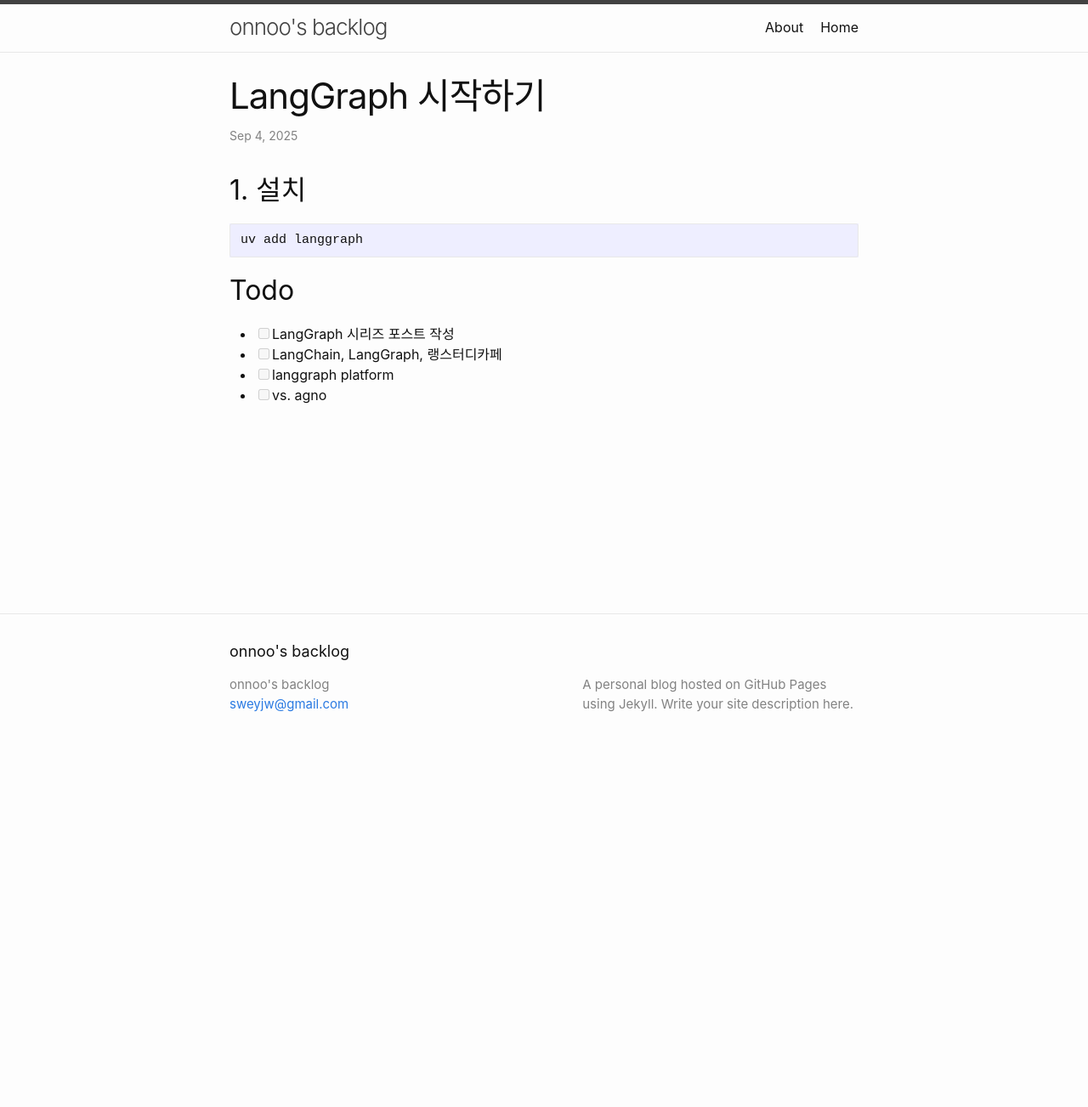
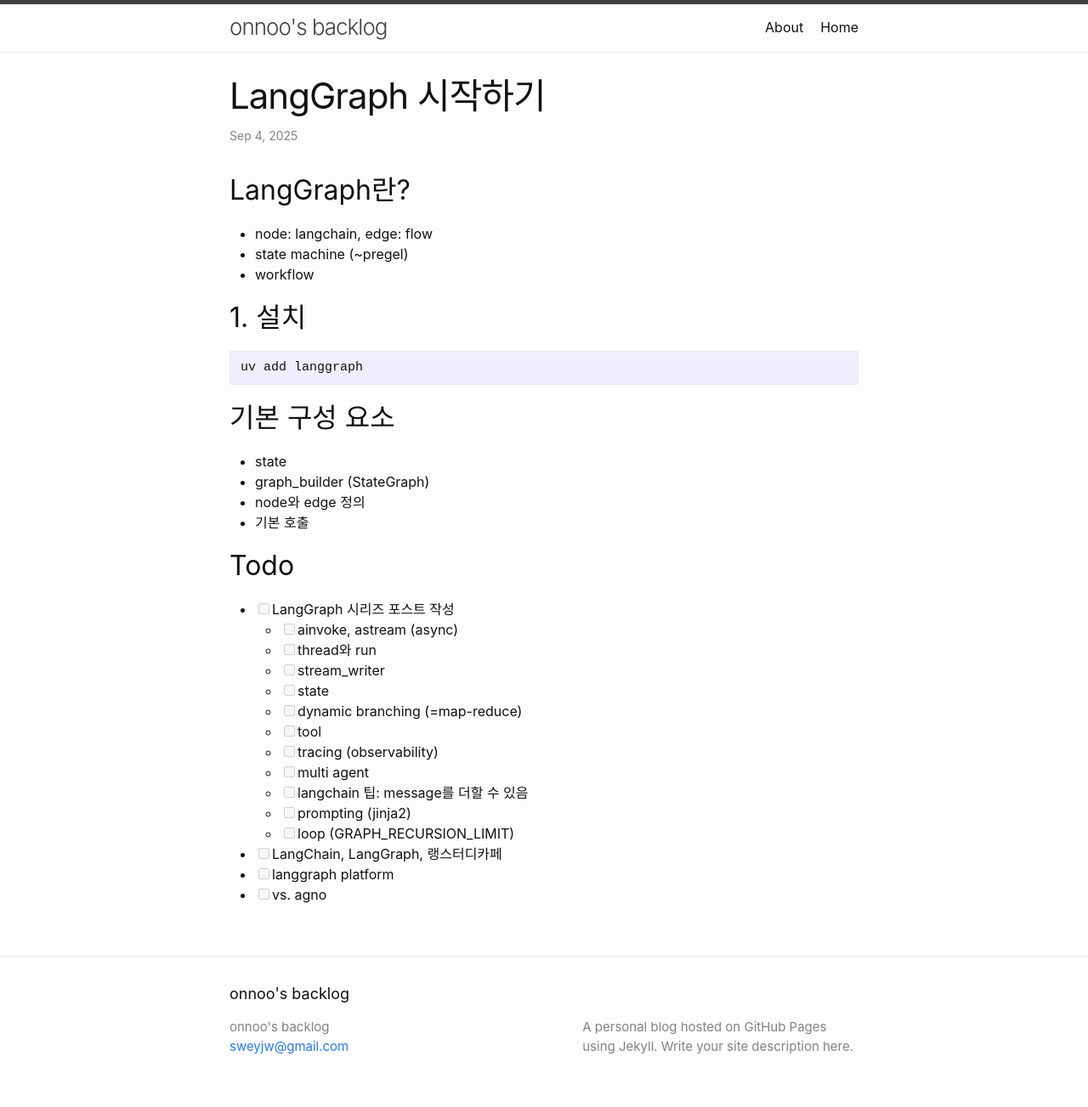
Before and after one commit to onnoo/onnoo.github.io, a Jekyll site: the page built from _posts/2025-09-04-langgraph-시작하기.md, in a window 1280 px wide. Shown: the whole page at 85% size. Built offline with Jekyll 4.4.1, drawn with Linux system fonts in a browser that asks for light colours; before the commit the page ends 900 px from its top, so only the background shows below that.

Commit message:
Update Blog “2025-09-04-langgraph-시작하기”

````diff
--- a/_posts/2025-09-04-langgraph-시작하기.md
+++ b/_posts/2025-09-04-langgraph-시작하기.md
@@ -5,14 +5,38 @@ date: 2025-09-05T00:31:00.000+09:00
 tags:
   - langgrap
 ---
+## LangGraph란?
+
+- node: langchain, edge: flow
+- state machine (~pregel)
+- workflow
+
 ## 1. 설치
 
 ```
 uv add langgraph
 ```
 
+## 기본 구성 요소
+
+- state
+- graph_builder (StateGraph)
+- node와 edge 정의
+- 기본 호출
+
 ## Todo
 - [ ] LangGraph 시리즈 포스트 작성
+  - [ ] ainvoke, astream (async)
+  - [ ] thread와 run
+  - [ ] stream_writer
+  - [ ] state
+  - [ ] dynamic branching (=map-reduce)
+  - [ ] tool
+  - [ ] tracing (observability)
+  - [ ] multi agent
+  - [ ] langchain 팁: message를 더할 수 있음
+  - [ ] prompting (jinja2)
+  - [ ] loop (GRAPH_RECURSION_LIMIT)
 - [ ] LangChain, LangGraph, 랭스터디카페
 - [ ] langgraph platform
 - [ ] vs. agno
````
